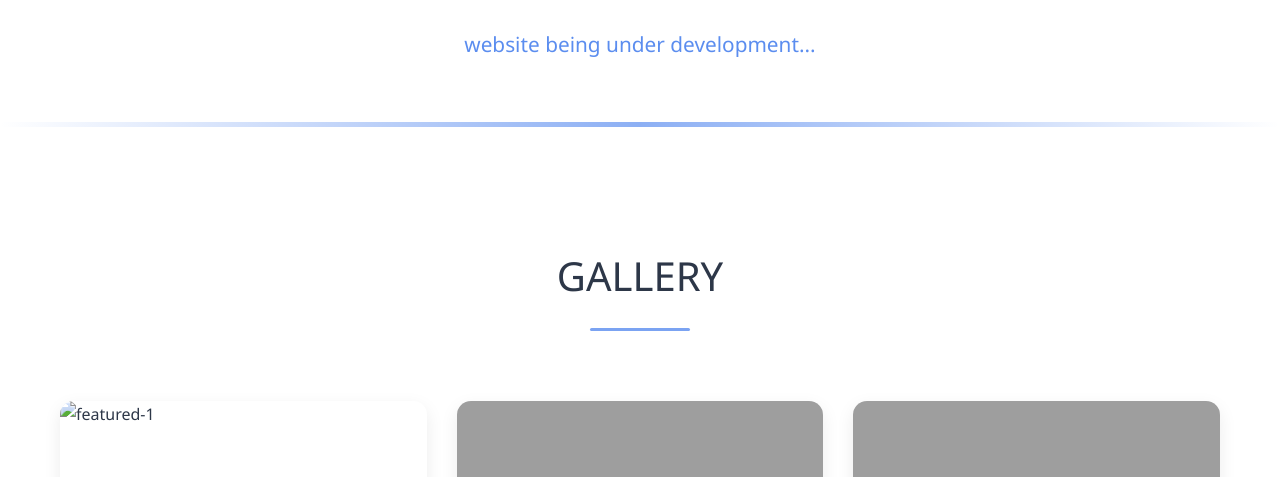
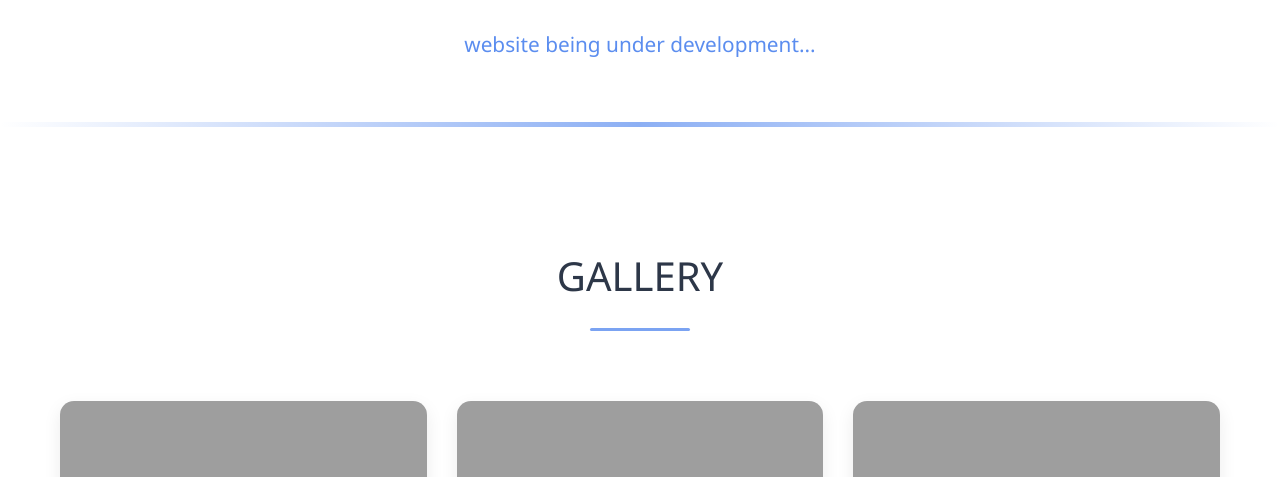
Before and after one commit to oliver-zhai/photo_website, a plain HTML site: page index.html in a window 1280 px wide. Shown: the part 475-952 px from the top of the page. Drawn offline with Linux system fonts and the light colour scheme; the site is published under a folder, as on GitHub Pages, so addresses that start at the root find nothing.

Commit message:
Update index.html

```diff
--- a/index.html
+++ b/index.html
@@ -499,7 +499,7 @@
             <div class="gallery-grid">
                 <div class="square-card">
                     <div class="square-img-container">
-                        <img class="square-img" src="/bin/featured-1.jpg" alt="featured-1">
+                        <img class="square-img" src="bin/featured-1.jpg" alt="featured-1">
                     </div>
                     <div class="square-info">
                         <h3 class="square-title">F-1</h3>
```
